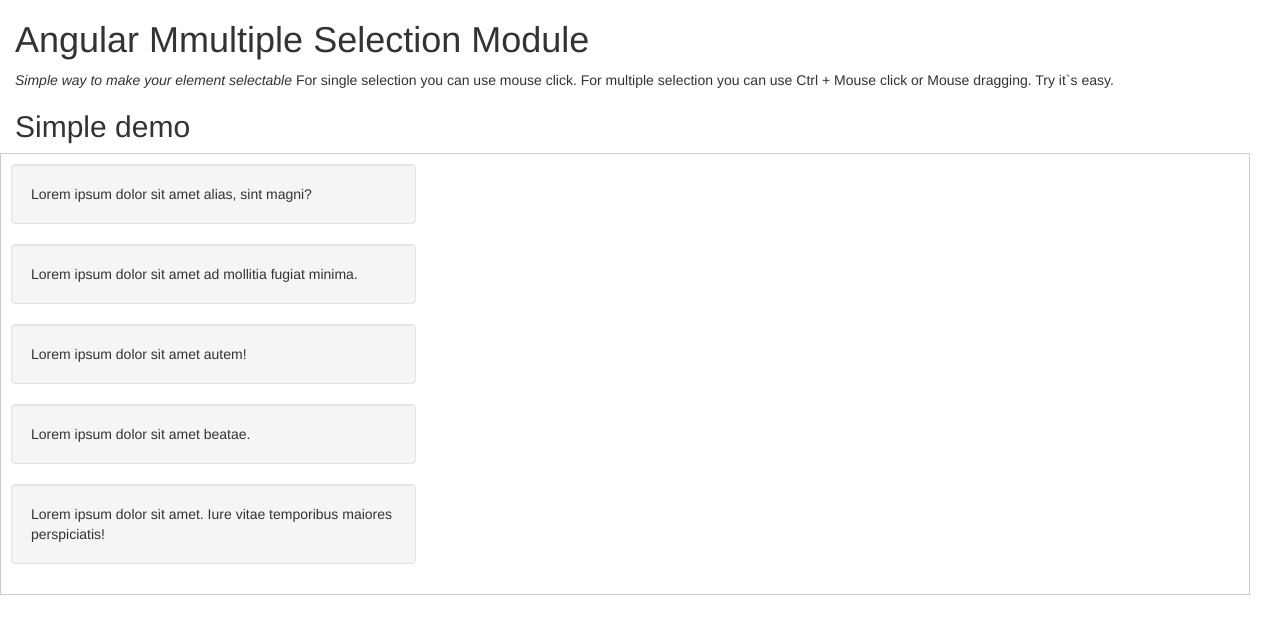
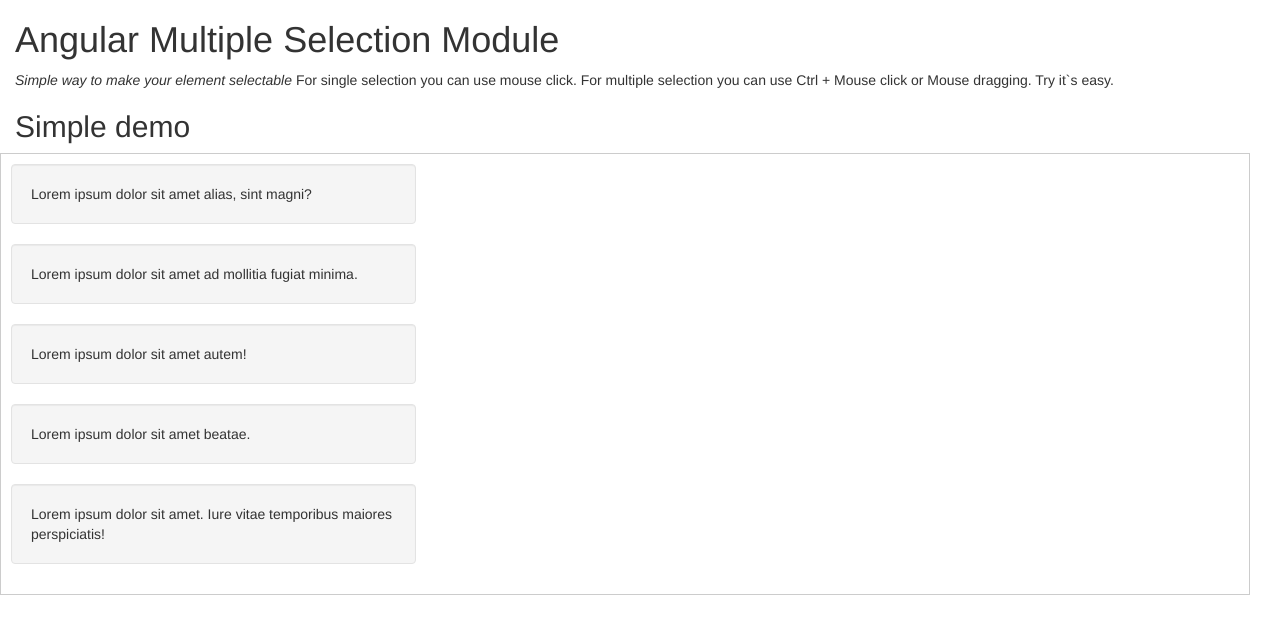
Before and after one commit to maxazan/angular-multiple-selection, a website: page index.html in a window 1280 px wide. Drawn offline with nearby package versions, Linux system fonts and the light colour scheme.

Commit message:
syntax fix

```diff
--- a/index.html
+++ b/index.html
@@ -51,7 +51,7 @@
 
 <body>
     <div class="container-fluid">
-        <h1>Angular Mmultiple Selection Module</h1>
+        <h1>Angular Multiple Selection Module</h1>
         <i>Simple way to make your element selectable</i>
         For single selection you can use mouse click. For multiple selection you can use Ctrl + Mouse click or Mouse dragging. Try it`s easy.
 
```
